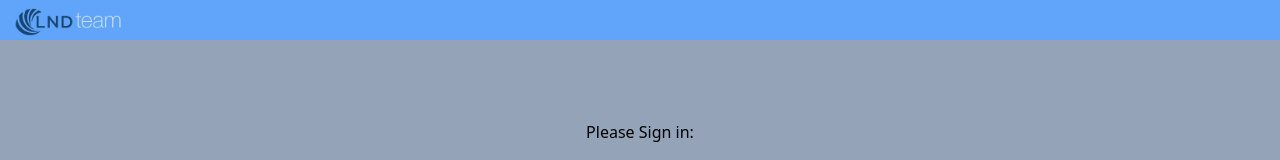
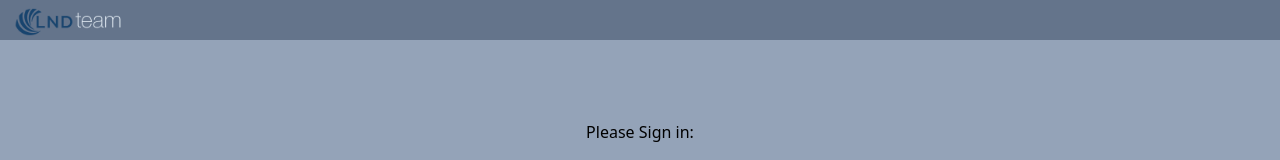
Before and after one commit to LionelSebastian/IronHack-Final-Project, a Vue app: page / in a window 1280 px wide. Shown: the top 160 px of the page. Built offline with nearby package versions, Linux system fonts and the light colour scheme.

Commit message:
nav bg-color

```diff
--- a/src/components/navbar.vue
+++ b/src/components/navbar.vue
@@ -1,5 +1,5 @@
 <template>
-   <div :class="`flex py-2 px-3.5 ${justify()} bg-blue-400`" >
+   <div :class="`flex py-2 px-3.5 ${justify()} bg-slate-500`" >
    <img src="../../public/LNGteam.png" class="h-7" alt="Logo">
    <button v-if="userStore.user !== null" @click="logOut()" class="cursor-pointer" alt="Sign Out"><img class="h-5" src="../../public/logout-icon.png" alt="Sign Out"></button>
    </div>
```
